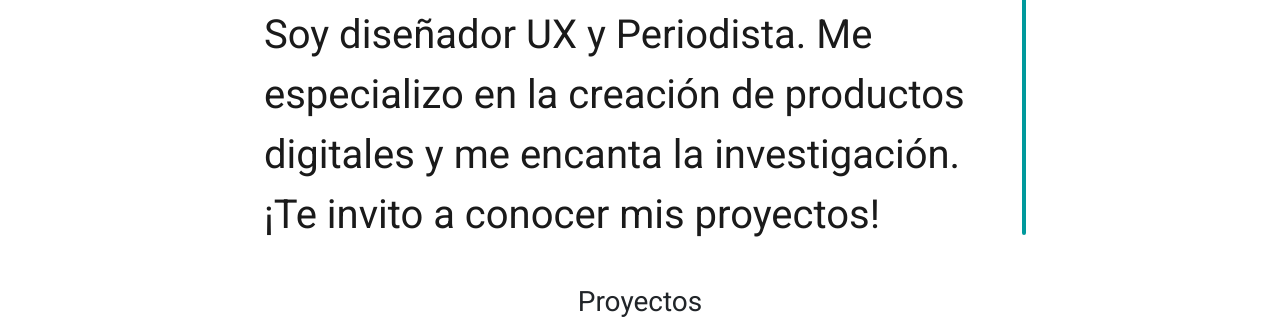
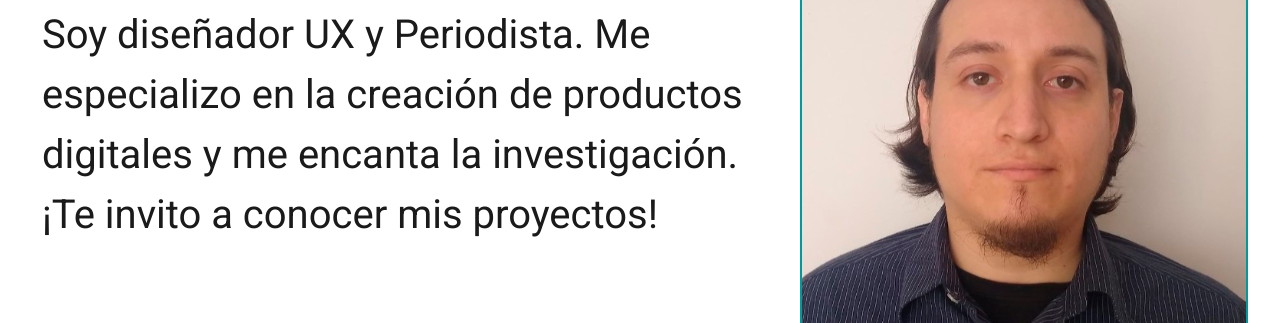
Before and after one commit to jchamorrobernal/portafolio, a plain HTML site: page index.html in a window 1280 px wide. Shown: the part 383-706 px from the top of the page. Drawn offline with nearby package versions, Linux system fonts and the light colour scheme; files that its build step writes are made by us from their sources; the site is published under a folder, as on GitHub Pages, so addresses that start at the root find nothing; files whose address does not match are found by name.

Commit message:
cambio de url imagen 2

```diff
--- a/index.html
+++ b/index.html
@@ -39,7 +39,7 @@
             <h2 class="tituloIntro">¡Hola, bienvenido!</h2>
             <p class="textoIntro" >Soy diseñador UX y Periodista. Me especializo en la creación de productos digitales y me encanta la investigación. ¡Te invito a conocer mis proyectos! </p>
         </article>
-        <img class="retrato" src="/media/javierchamorro.png" alt="">
+        <img class="retrato" src="media/javierchamorro.png" alt="">
     </section>
 
     <main class="proyectos">
```
